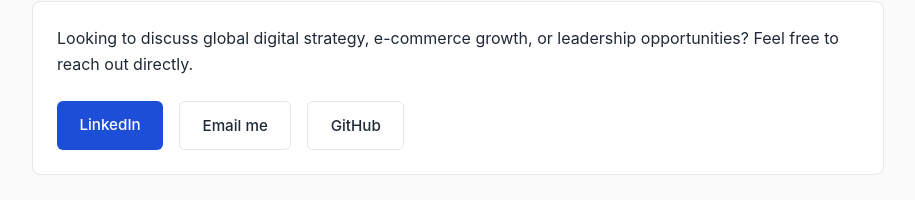
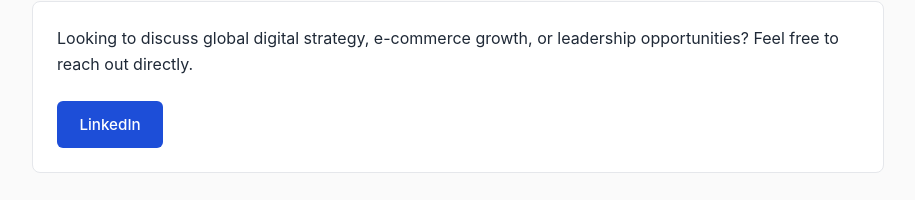
Before and after one commit to silviamenendezdiaz/silviamenendezdiaz.github.io, a plain HTML site: page index.html in a window 1280 px wide. Shown: the part 3286-3486 px from the top of the page, without its empty margins (182-1097 px from the left). Drawn offline with Linux system fonts and the light colour scheme.

Commit message:
Clean up contact links in index.html
Removed unnecessary closing tag and GitHub link.

```diff
--- a/index.html
+++ b/index.html
@@ -163,9 +163,6 @@ section h2, footer h2 { font-size: 1.75rem; margin-bottom: 1.5rem; border-bottom
 <p>Looking to discuss global digital strategy, e-commerce growth, or leadership opportunities? Feel free to reach out directly.</p>
 <div class="contact-links">
 <a href="https://www.linkedin.com/in/silviamenendezdiaz/" target="_blank" class="btn primary">LinkedIn</a>
-</a>
-<a href="mailto:silvia.menendez@ejemplo.com" class="btn secondary">Email me</a>
-<a href="https://github.com" target="_blank" class="btn secondary">GitHub</a>
 </div>
 </div>
 <p class="copyright">© 2026 Silvia Menéndez Díaz · Barcelona</p>
```
